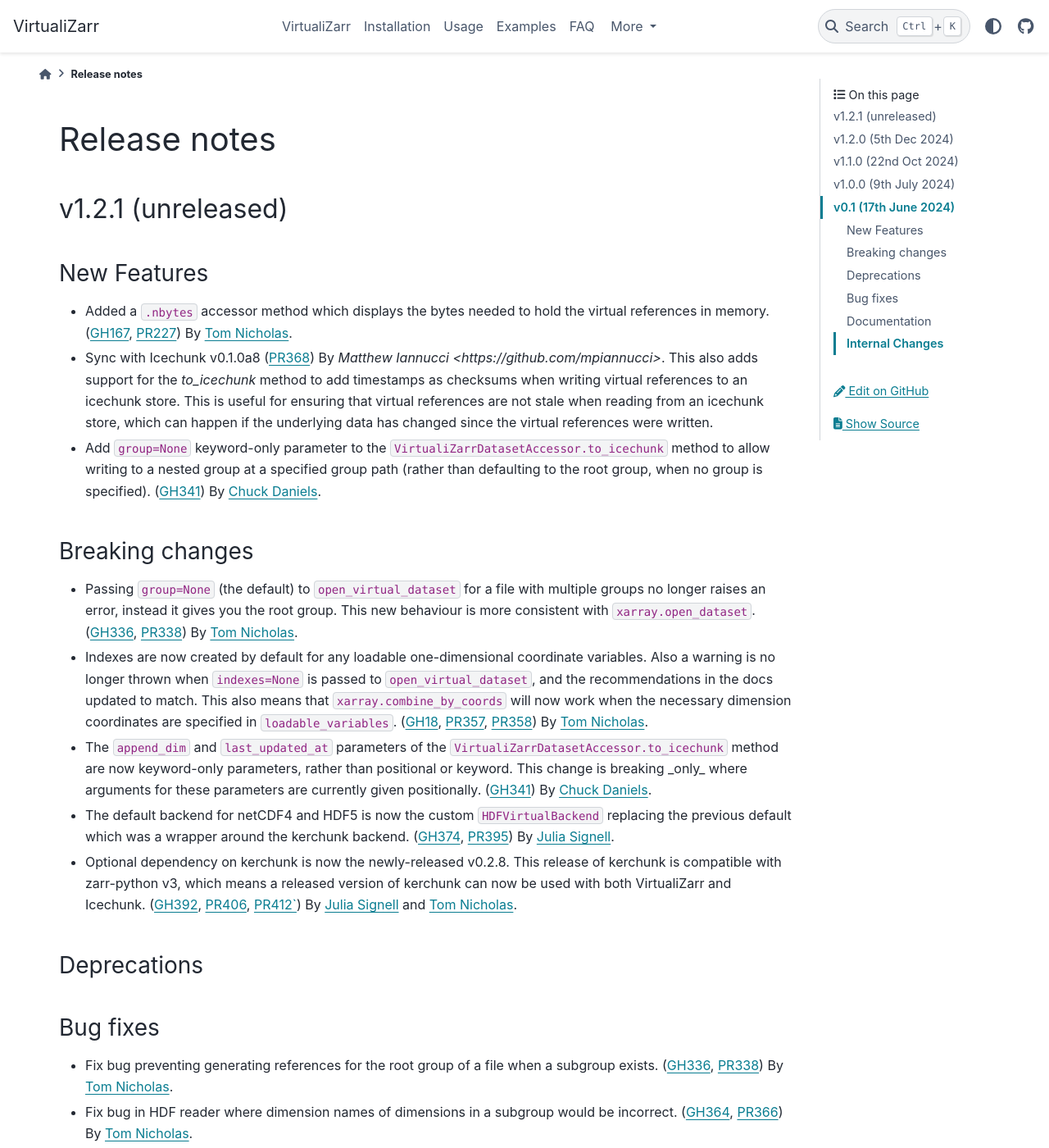
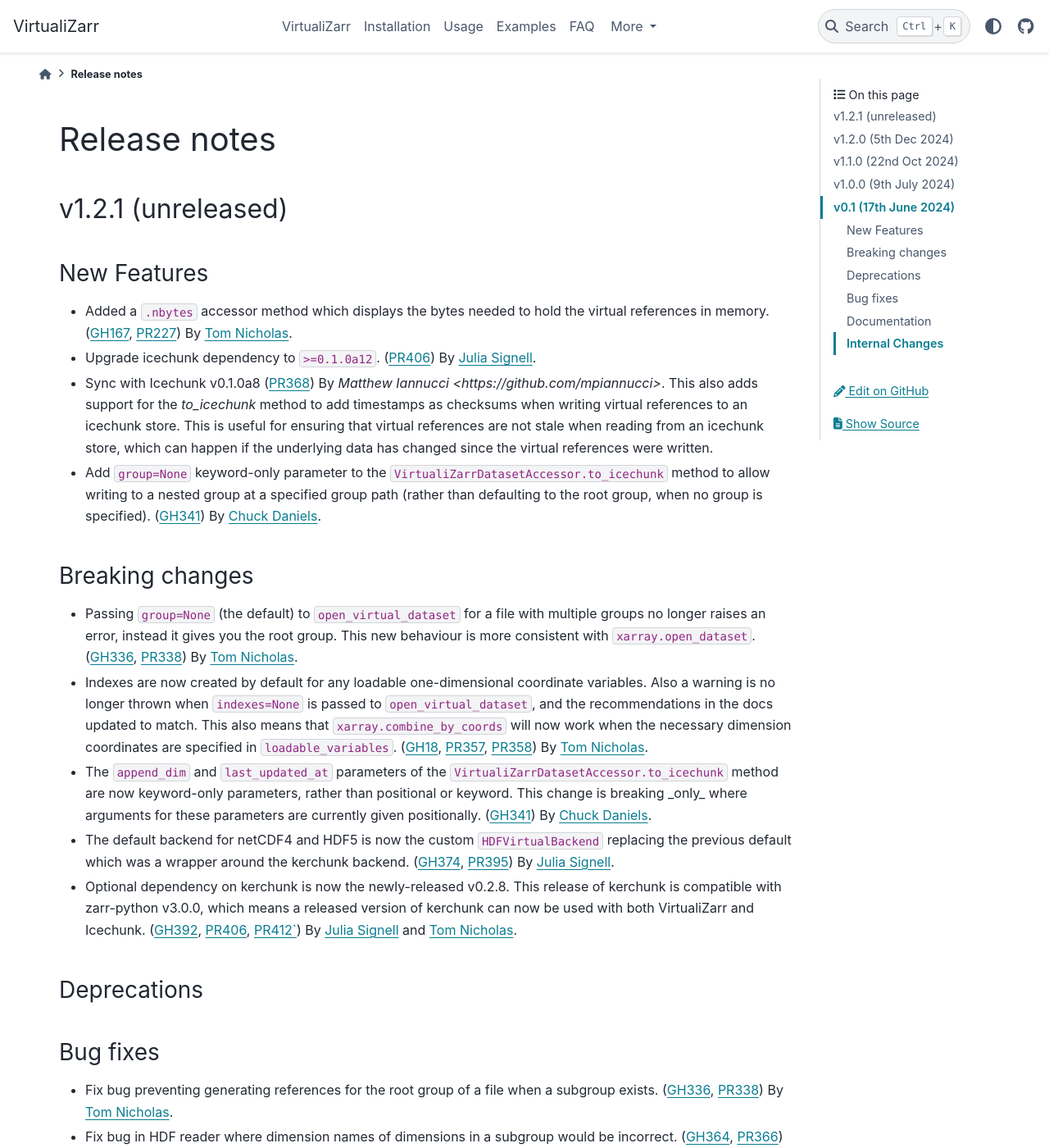
Before and after one commit to zarr-developers/VirtualiZarr, a Sphinx documentation site: the page built from docs/releases.rst, in a window 1280 px wide and 1400 px high. Shown: the whole window at 82% size. Built offline with Sphinx 7.4.7 and the PyData theme 0.15.4, drawn with Linux system fonts in a browser that asks for light colours.

Commit message:
Add release note about icechunk 0.1.0a12

```diff
--- a/docs/releases.rst
+++ b/docs/releases.rst
@@ -11,6 +11,7 @@
 
 - Added a ``.nbytes`` accessor method which displays the bytes needed to hold the virtual references in memory.
   (:issue:`167`, :pull:`227`) By `Tom Nicholas <https://github.com/TomNicholas>`_.
+- Upgrade icechunk dependency to ``>=0.1.0a12``. (:pull:`406`) By `Julia Signell <https://github.com/jsignell>`_.
 - Sync with Icechunk v0.1.0a8  (:pull:`368`) By `Matthew Iannucci <https://github.com/mpiannucci>`. This also adds support
   for the `to_icechunk` method to add timestamps as checksums when writing virtual references to an icechunk store. This
   is useful for ensuring that virtual references are not stale when reading from an icechunk store, which can happen if the
@@ -38,7 +39,7 @@
 - The default backend for netCDF4 and HDF5 is now the custom ``HDFVirtualBackend`` replacing
   the previous default which was a wrapper around the kerchunk backend.
   (:issue:`374`, :pull:`395`) By `Julia Signell <https://github.com/jsignell>`_.
-- Optional dependency on kerchunk is now the newly-released v0.2.8. This release of kerchunk is compatible with zarr-python v3,
+- Optional dependency on kerchunk is now the newly-released v0.2.8. This release of kerchunk is compatible with zarr-python v3.0.0,
   which means a released version of kerchunk can now be used with both VirtualiZarr and Icechunk.
   (:issue:`392`, :pull:`406`, :pull:`412``) By `Julia Signell <https://github.com/jsignell>`_ and `Tom Nicholas <https://github.com/TomNicholas>`_.
 
```
Also changed, not shown: 1 other file.
